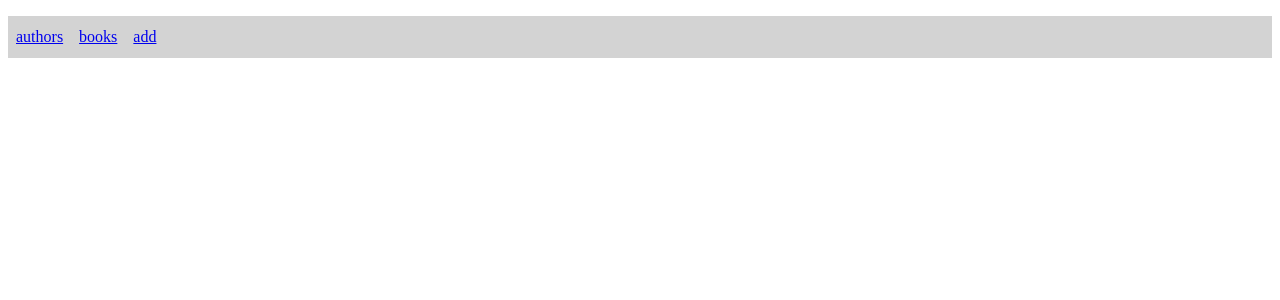
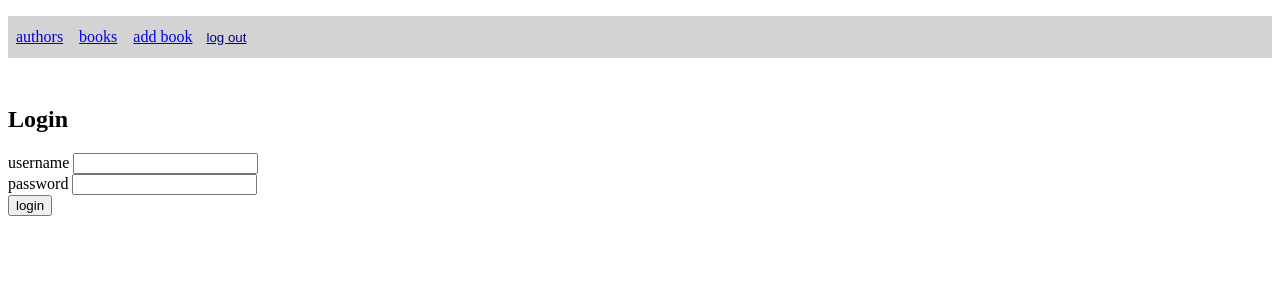
Before and after one commit to vikram42003/FSO-Part8, a React (Vite) app: page /login in a window 1280 px wide. Before the commit this address had no page. Shown: the top 300 px of the page. Built offline with nearby package versions, Linux system fonts and the light colour scheme; sample sign-in values are in the browser's storage.

Commit message:
8.18 - feat: add user authentication and authorization
- add Login view to authenticate user
- hide birth year edit and add book functionality for users who're not logged in
- change mutations according to updated backend

```diff
--- a/src/App.jsx
+++ b/src/App.jsx
@@ -3,8 +3,20 @@ import { Routes, Route, NavLink, Navigate } from "react-router-dom";
 import Authors from "./views/Authors";
 import Books from "./views/Books";
 import NewBook from "./views/NewBook";
+import Login from "./views/Login";
+import { useEffect, useState } from "react";
+import { useApolloClient } from "@apollo/client";
 
 const App = () => {
+  const [token, setToken] = useState(null);
+  const client = useApolloClient();
+
+  useEffect(() => {
+    if (localStorage.getItem("token")) {
+      setToken(localStorage.getItem("token"));
+    }
+  }, []);
+
   const navStyle = {
     display: "flex",
     backgroundColor: "lightGray",
@@ -12,6 +24,20 @@ const App = () => {
   };
   const navLinkStyle = {
     padding: "0.75rem 0.5rem",
+  };
+
+  const navButtonStyle = {
+    backgroundColor: "transparent",
+    border: "none",
+    textDecoration: "underline",
+    color: "darkBlue",
+    cursor: "pointer"
+  };
+
+  const handleLogout = () => {
+    setToken(null);
+    localStorage.clear();
+    client.resetStore();
   };
 
   return (
@@ -23,16 +49,29 @@ const App = () => {
         <NavLink style={navLinkStyle} to={"/books"}>
           books
         </NavLink>
-        <NavLink style={navLinkStyle} to={"/add"}>
-          add
-        </NavLink>
+        {token && (
+          <NavLink style={navLinkStyle} to={"/addBook"}>
+            add book
+          </NavLink>
+        )}
+        {!token && (
+          <NavLink style={navLinkStyle} to={"/login"}>
+            login
+          </NavLink>
+        )}
+        {token && (
+          <button onClick={handleLogout} style={navButtonStyle} type="button">
+            log out
+          </button>
+        )}
       </nav>
 
       <Routes>
         <Route path="/" element={<Navigate to="/authors" />} />
-        <Route path="/authors" element={<Authors />} />
+        <Route path="/authors" element={<Authors token={token} />} />
         <Route path="/books" element={<Books />} />
-        <Route path="/add" element={<NewBook />} />
+        <Route path="/addBook" element={<NewBook />} />
+        <Route path="/login" element={<Login setToken={setToken} />} />
       </Routes>
     </div>
   );
--- a/src/graphql/mutations.js
+++ b/src/graphql/mutations.js
@@ -5,7 +5,12 @@ export const addBook = gql`
     addBook(title: $title, author: $author, published: $published, genres: $genres) {
       title
       published
-      author
+      author {
+        name
+        id
+        born
+        bookCount
+      }
       id
       genres
     }
@@ -22,3 +27,11 @@ export const setBirthYear = gql`
     }
   }
 `;
+
+export const login = gql`
+  mutation login($username: String!, $password: String!) {
+    login(username: $username, password: $password) {
+      value
+    }
+  }
+`;
--- a/src/main.jsx
+++ b/src/main.jsx
@@ -1,13 +1,20 @@
 import React from "react";
 import ReactDOM from "react-dom/client";
 import { BrowserRouter } from "react-router-dom";
-import { ApolloClient, ApolloProvider, InMemoryCache } from "@apollo/client";
+import { ApolloClient, ApolloProvider, InMemoryCache, HttpLink } from "@apollo/client";
 
 import App from "./App.jsx";
 
+const link = new HttpLink({
+  uri: "http://localhost:4000",
+  headers: {
+    Authorization: localStorage.getItem("token") ? `Bearer ${localStorage.getItem("token")}` : undefined,
+  },
+});
+
 const apolloClient = new ApolloClient({
-  uri: "http://localhost:4000",
   cache: new InMemoryCache(),
+  link: link,
 });
 
 ReactDOM.createRoot(document.getElementById("root")).render(
--- a/src/views/Authors.jsx
+++ b/src/views/Authors.jsx
@@ -3,7 +3,7 @@ import { useQuery } from "@apollo/client";
 import { getAllAuthors } from "../graphql/queries";
 import BirthYearForm from "../components/BirthYearForm";
 
-const Authors = () => {
+const Authors = ({ token }) => {
   const { loading, error, data } = useQuery(getAllAuthors);
 
   if (loading) return <div>Loading author data...</div>;
@@ -32,7 +32,7 @@ const Authors = () => {
         </tbody>
       </table>
 
-      <BirthYearForm authorNames={authors.map((a) => a.name)} />
+      {token && <BirthYearForm authorNames={authors.map((a) => a.name)} />}
     </div>
   );
 };
--- /dev/null
+++ b/src/views/Login.jsx
@@ -0,0 +1,48 @@
+import { useEffect, useState } from "react";
+import { useMutation } from "@apollo/client";
+import { useNavigate } from "react-router-dom";
+
+import { login } from "../graphql/mutations";
+
+const Login = ({ setToken }) => {
+  const [username, setUsername] = useState("");
+  const [password, setPassword] = useState("");
+
+  const navigate = useNavigate();
+
+  const [loginMutation, { data }] = useMutation(login);
+
+  const handleLogin = (e) => {
+    e.preventDefault();
+    loginMutation({ variables: { username, password } });
+    setUsername("");
+    setPassword("");
+  };
+
+  useEffect(() => {
+    if (data?.login?.value) {
+      localStorage.setItem("token", data.login.value);
+      setToken(data.login.value);
+      navigate("/");
+    }
+  }, [data?.login?.value]);
+
+  return (
+    <div>
+      <h2>Login</h2>
+      <form onSubmit={handleLogin}>
+        <label htmlFor="login_username">username </label>
+        <input id="login_username" type="text" value={username} onChange={(e) => setUsername(e.target.value)} />
+        <br />
+
+        <label htmlFor="login_password">password </label>
+        <input id="login_password" type="password" value={password} onChange={(e) => setPassword(e.target.value)} />
+        <br />
+
+        <button type="submit">login</button>
+      </form>
+    </div>
+  );
+};
+
+export default Login;
```
